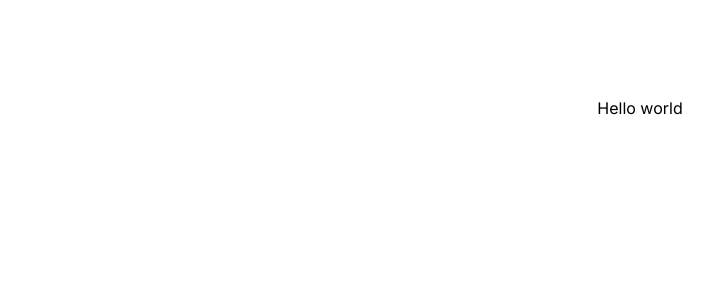
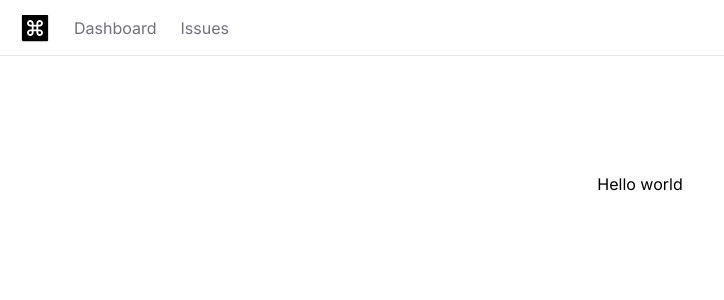
Before and after one commit to DevBlogs404/next-issue-tracker, a Next.js app: page / in a window 1280 px wide. Shown: the top 300 px of the page, without its empty margins (0-724 px from the left). Built offline with nearby package versions, Linux system fonts and the light colour scheme.

Commit message:
built navbar

```diff
--- /dev/null
+++ b/app/Navbar.tsx
@@ -0,0 +1,30 @@
+import Link from "next/link";
+import { AiFillMacCommand } from "react-icons/ai";
+
+const Navbar = () => {
+  const links = [
+    { label: "Dashboard", href: "/" },
+    { label: "Issues", href: "/issues" },
+  ];
+
+  return (
+    <nav className="flex space-x-6 border-b mb-5 px-5 h-14 items-center">
+      <Link href="/">
+        <AiFillMacCommand size={30} />
+      </Link>
+      <ul className="flex space-x-6">
+        {links.map((link) => (
+          <Link
+            key={link.href}
+            href={link.href}
+            className="text-zinc-500 hover:text-zinc-800 transition-colors"
+          >
+            {link.label}
+          </Link>
+        ))}
+      </ul>
+    </nav>
+  );
+};
+
+export default Navbar;
--- a/app/globals.css
+++ b/app/globals.css
@@ -15,5 +15,5 @@
 }
 
 body {
-  color: rgb(var(--foreground-rgb));
+  color: black;
 }
--- a/app/layout.tsx
+++ b/app/layout.tsx
@@ -1,22 +1,26 @@
-import './globals.css'
-import type { Metadata } from 'next'
-import { Inter } from 'next/font/google'
+import "./globals.css";
+import type { Metadata } from "next";
+import { Inter } from "next/font/google";
+import Navbar from "./Navbar";
 
-const inter = Inter({ subsets: ['latin'] })
+const inter = Inter({ subsets: ["latin"] });
 
 export const metadata: Metadata = {
-  title: 'Create Next App',
-  description: 'Generated by create next app',
-}
+  title: "Create Next App",
+  description: "Generated by create next app",
+};
 
 export default function RootLayout({
   children,
 }: {
-  children: React.ReactNode
+  children: React.ReactNode;
 }) {
   return (
     <html lang="en">
-      <body className={inter.className}>{children}</body>
+      <body className={inter.className}>
+        <Navbar />
+        <main>{children}</main>
+      </body>
     </html>
-  )
+  );
 }
--- a/package.json
+++ b/package.json
@@ -19,6 +19,7 @@
     "postcss": "8.4.39",
     "react": "18.3.1",
     "react-dom": "18.3.1",
+    "react-icons": "^4.11.0",
     "tailwindcss": "3.4.6",
     "typescript": "5.5.4"
   }
```
Also changed, not shown: 1 other file (tests, documents, lock files or other folders).
